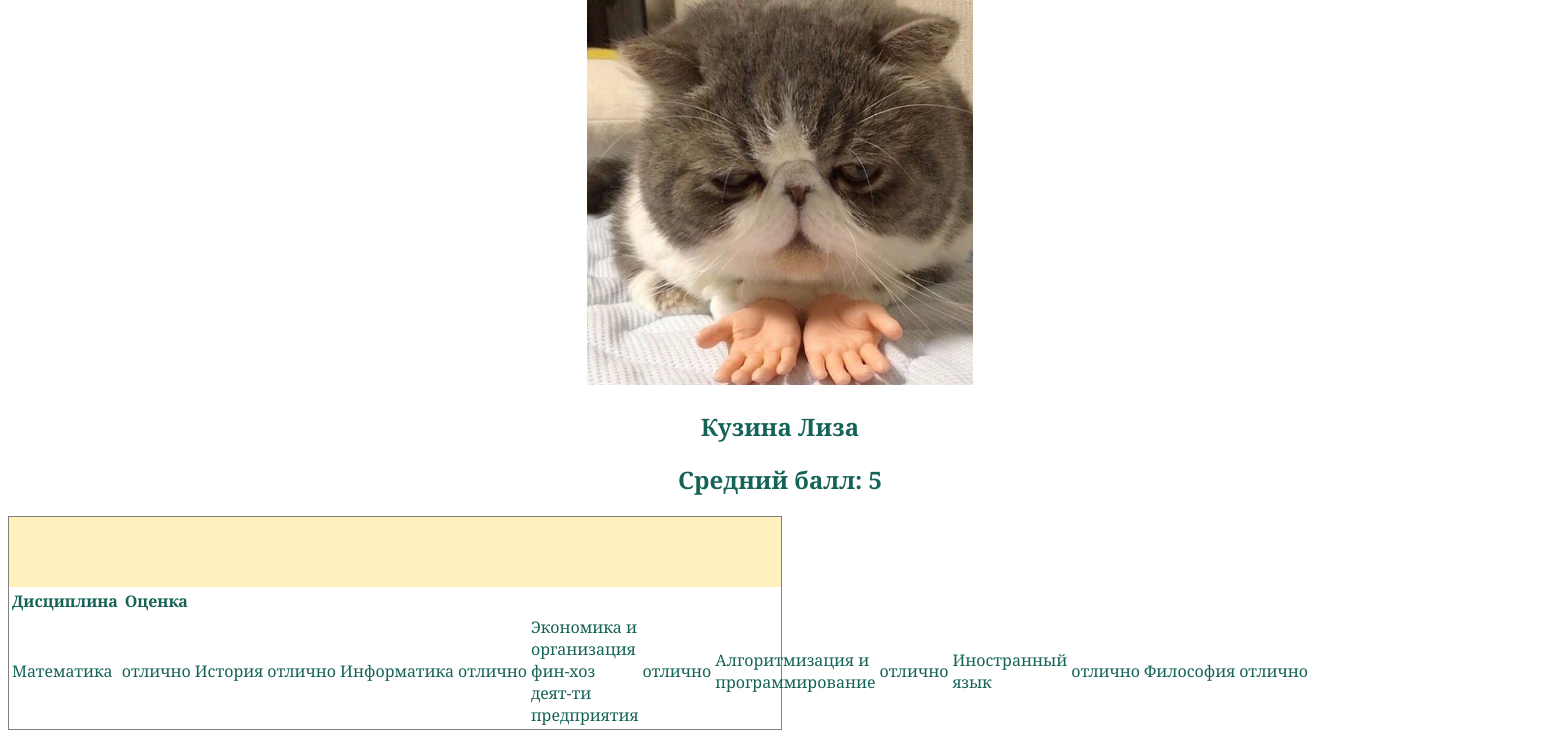
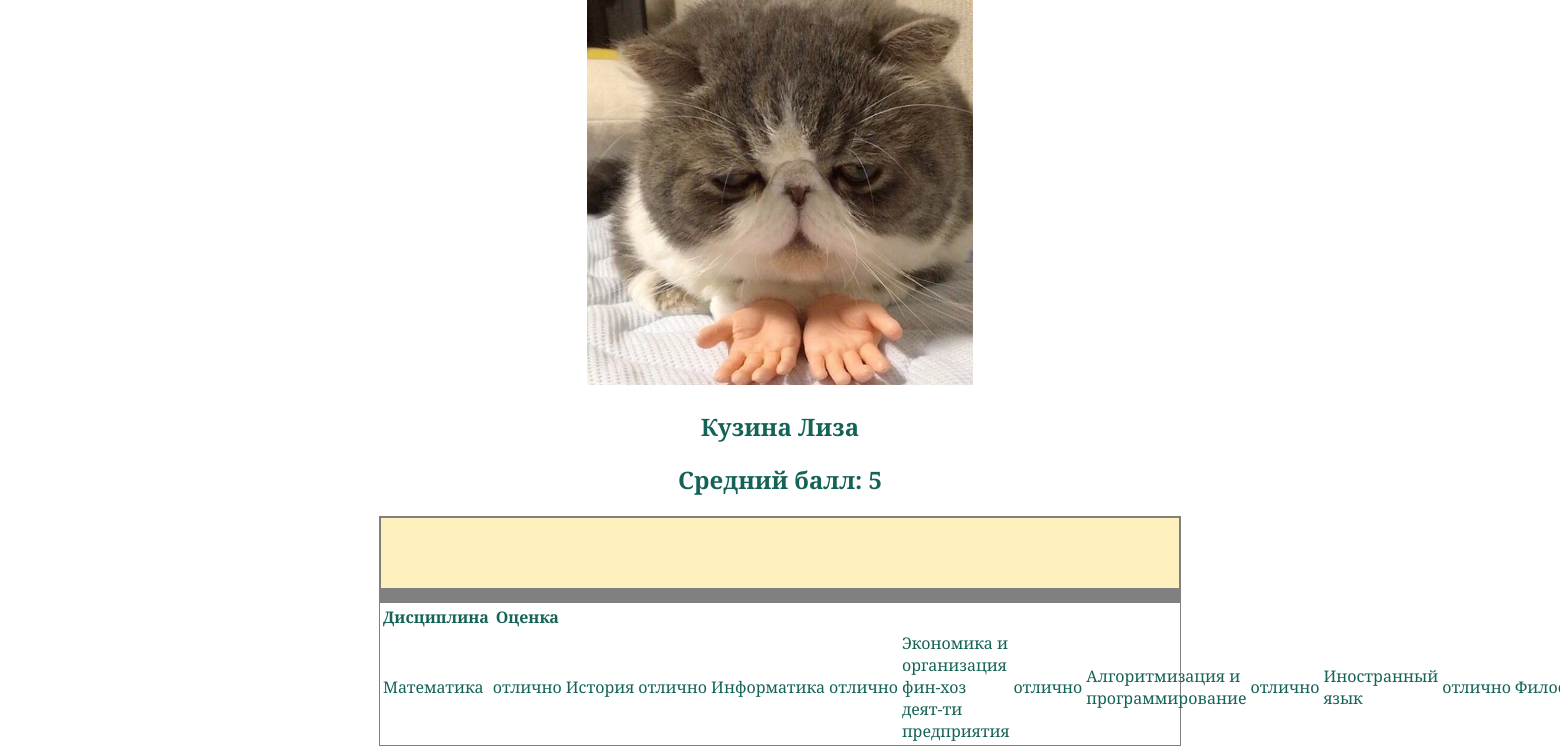
Before and after one commit to koro4ekoroleva/my_site, a Flask app: page /me/ in a window 1560 px wide; the page is wider, and only the part inside the window is pictured. Shown: the part 145-901 px from the top of that part. Before the commit the page ends 875 px from the top of that part, so only its background shows below. Run offline with Flask 2, Linux system fonts and the light colour scheme.

Commit message:
попытка сделать таблицу

```diff
--- a/static/css/styles.css
+++ b/static/css/styles.css
@@ -80,13 +80,16 @@
    /*убираем пустые промежутки между ячейками*/
     border: 1px solid grey;
    /*устанавливаем для таблицы внешнюю границу серого цвета толщиной 1px*/
-    width :  50% ;
+    width :  800px ;
+    margin: 10px auto;
     }
     .th  {
+    border: 1px solid grey;
     height :  70px ;
     background-color : #FFF1BD
     }
     .td  {
+    border: 1px solid grey;
     text-align :  left ;
     vertical-align : middle
     }
```
